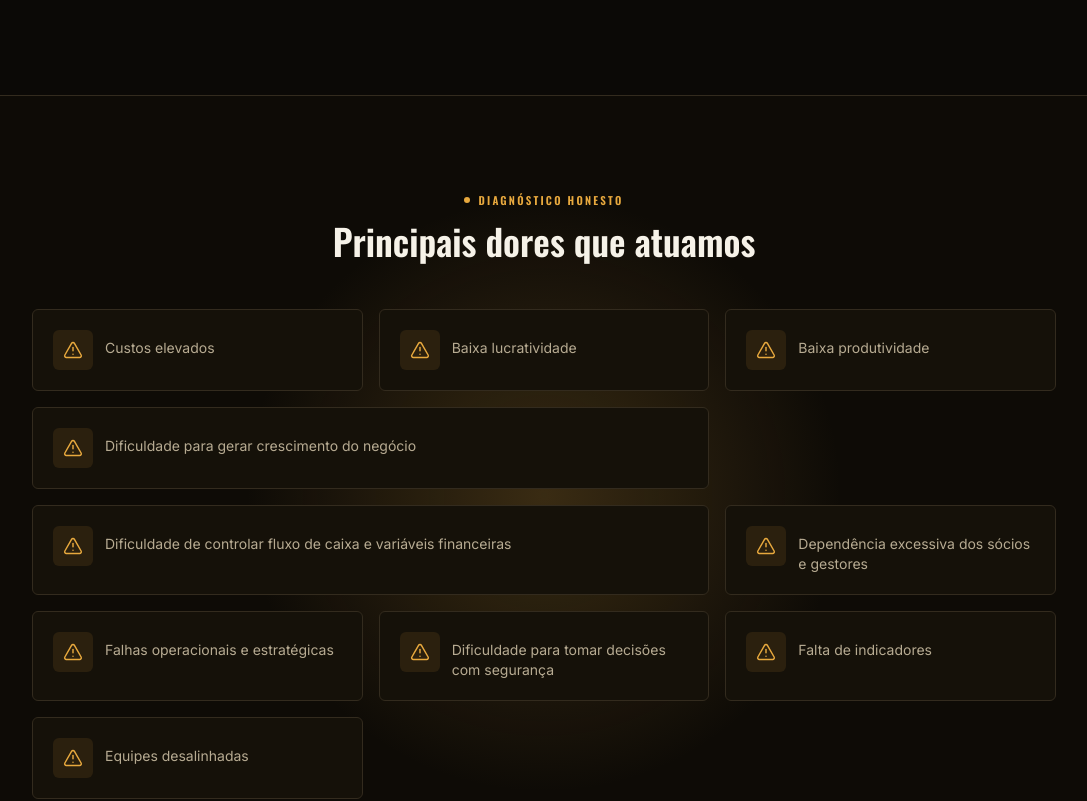
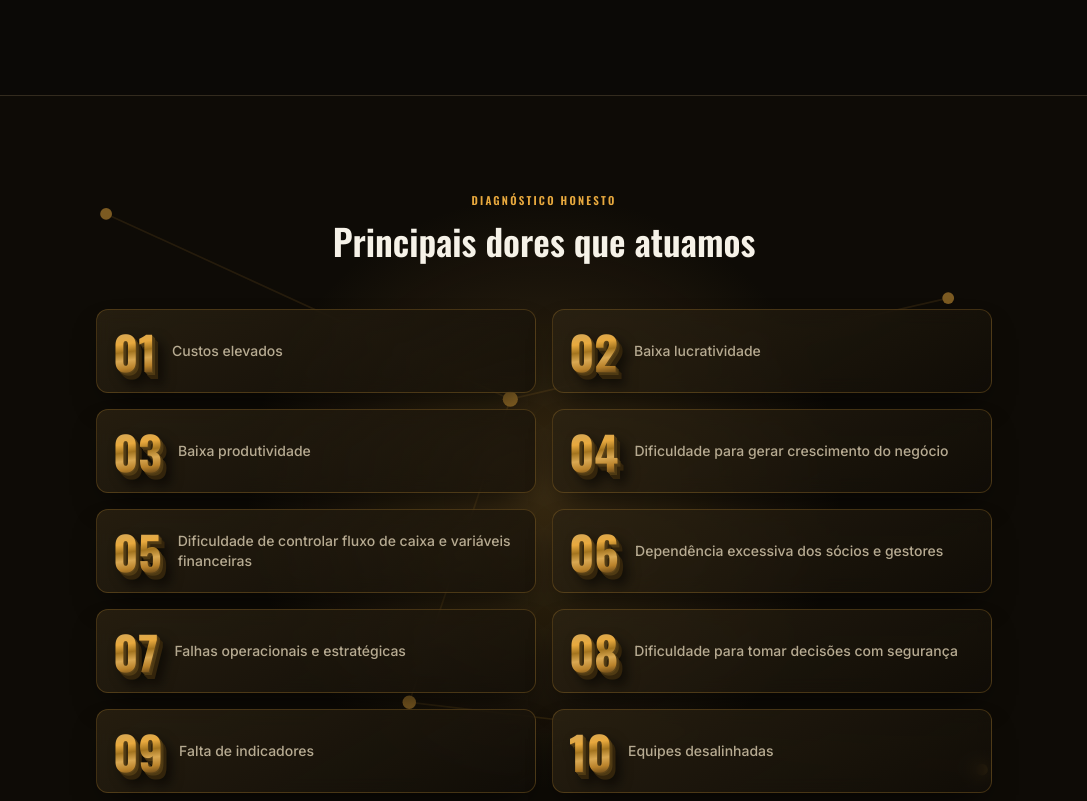
Before and after one commit to O-Carvalho/Versak, a Next.js app: page / in a window 1280 px wide. Shown: the part 1610-2411 px from the top of the page, without its empty margins (96-1183 px from the left). Built offline with nearby package versions, Linux system fonts and the light colour scheme.

Commit message:
feat: redesign Dores with equal glass cards, metallic numbers and connection mesh

```diff
--- a/components/sections/dores.tsx
+++ b/components/sections/dores.tsx
@@ -1,15 +1,7 @@
-import { AlertTriangle } from "lucide-react"
 import { Container } from "@/components/ui/container"
-import { SectionHeading } from "@/components/ui/section-heading"
 import { Reveal } from "@/components/ui/reveal"
-import { GlowCard } from "@/components/ui/glow-card"
-import { IconBadge } from "@/components/ui/icon-badge"
 import { dores } from "@/content/home"
 
-// Indices 3 and 4 (the longer-text items) span 2 columns on lg to break visual
-// monotony. Targeted via nth-child on the grid container (not on GlowCard's
-// className) because GlowCard is nested inside Reveal's wrapper div, which is
-// the actual grid child — col-span only affects direct grid children.
 export function Dores() {
   return (
     <section id="solucoes" className="relative overflow-hidden border-t border-line bg-panel/40 py-24">
@@ -19,18 +11,40 @@ export function Dores() {
         style={{ background: "radial-gradient(circle, var(--color-gold-dim) 0%, transparent 70%)" }}
       />
 
+      <svg
+        aria-hidden
+        className="dores-net pointer-events-none absolute inset-0"
+        viewBox="0 0 760 460"
+        preserveAspectRatio="xMidYMid slice"
+      >
+        <line x1="120" y1="70" x2="360" y2="180" />
+        <line x1="360" y1="180" x2="620" y2="120" />
+        <line x1="360" y1="180" x2="300" y2="360" />
+        <line x1="300" y1="360" x2="640" y2="400" />
+        <circle cx="120" cy="70" r="3.5" />
+        <circle cx="360" cy="180" r="4.5" />
+        <circle cx="620" cy="120" r="3.5" />
+        <circle cx="300" cy="360" r="4" />
+        <circle cx="640" cy="400" r="3.5" />
+      </svg>
+
       <Container className="relative">
         <Reveal>
-          <SectionHeading eyebrow={dores.eyebrow} titulo={dores.titulo} align="center" />
+          <div className="mx-auto flex max-w-2xl flex-col items-center gap-3 text-center">
+            <span className="font-display text-[11px] font-semibold uppercase tracking-[0.2em] text-gold">
+              {dores.eyebrow}
+            </span>
+            <h2 className="font-display text-3xl font-semibold text-text sm:text-4xl">{dores.titulo}</h2>
+          </div>
         </Reveal>
 
-        <div className="mx-auto mt-12 grid max-w-5xl gap-4 sm:grid-cols-2 lg:grid-cols-3 [&>*:nth-child(4)]:lg:col-span-2 [&>*:nth-child(5)]:lg:col-span-2">
+        <div className="mx-auto mt-12 grid max-w-4xl gap-4 sm:grid-cols-2">
           {dores.lista.map((item, i) => (
-            <Reveal key={item} delay={i * 0.06} y={20}>
-              <GlowCard className="flex h-full items-start gap-3 p-5">
-                <IconBadge icon={AlertTriangle} />
-                <p className="pt-2 text-sm text-text-muted">{item}</p>
-              </GlowCard>
+            <Reveal key={item} delay={i * 0.05} y={20}>
+              <div className="hero-glass flex h-full min-h-[5.25rem] items-center gap-4 p-4 transition-all duration-300 hover:-translate-y-1 hover:border-gold-dim hover:shadow-[var(--shadow-gold-glow)]">
+                <span className="dores-num">{String(i + 1).padStart(2, "0")}</span>
+                <span className="text-sm font-medium leading-snug text-text-muted">{item}</span>
+              </div>
             </Reveal>
           ))}
         </div>
```
